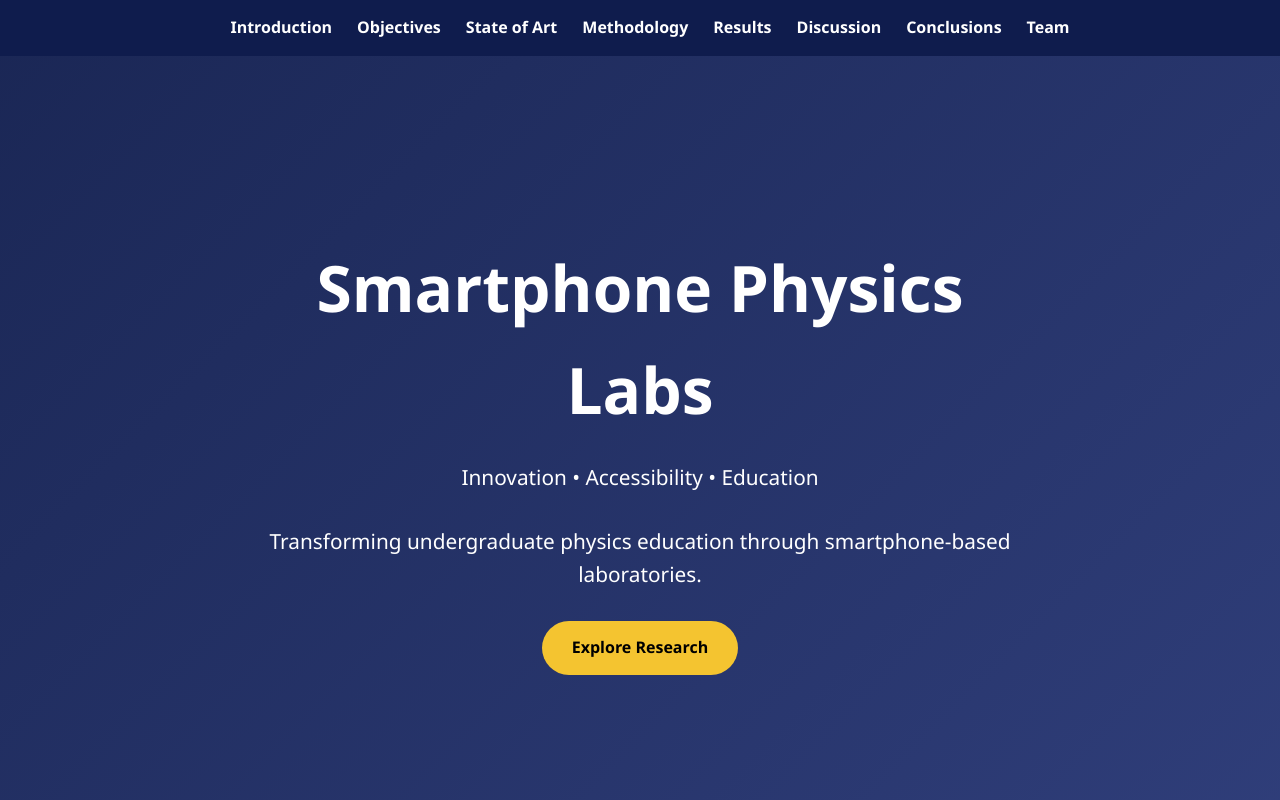
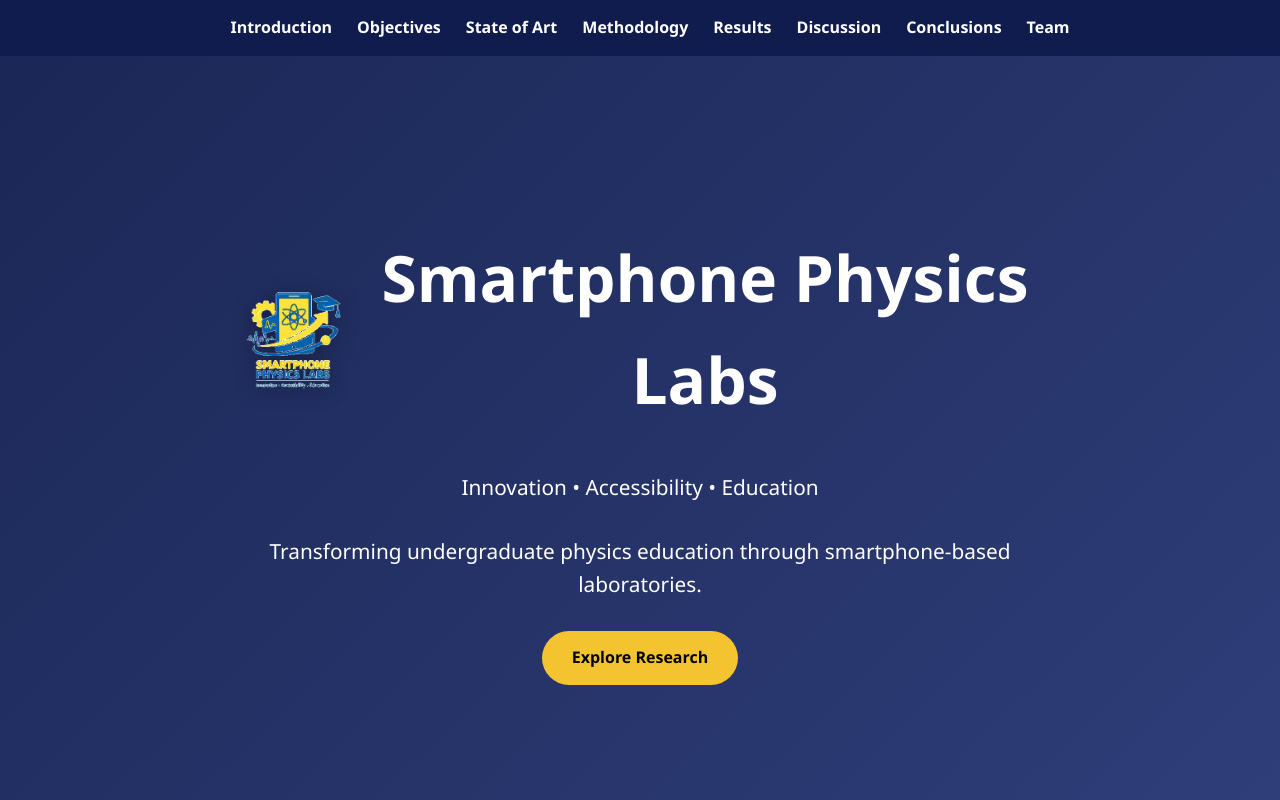
Before and after one commit to gjcabrera-ramos/SmartIPLs-Project, a plain HTML site: page index.html in a window 1280 px wide. Shown: the top 800 px of the page. Drawn offline with Linux system fonts and the light colour scheme.

Commit message:
Add title container with logo to index.html
Added a title container with logo and styling.

```diff
--- a/index.html
+++ b/index.html
@@ -73,6 +73,25 @@ padding:30px;
 .hero-content{
 
 max-width:800px;
+
+}
+  .title-container{
+
+display:flex;
+align-items:center;
+justify-content:center;
+gap:20px;
+
+margin-bottom:20px;
+
+}
+
+.title-container img{
+
+width:110px;
+height:auto;
+
+filter: drop-shadow(0px 4px 10px rgba(0,0,0,.3));
 
 }
 
@@ -233,7 +252,13 @@ text-align:center;
 
 <div class="hero-content">
 
+<div class="title-container">
+
+<img src="images/logo.png" alt="Smartphone Physics Labs Logo">
+
 <h1>Smartphone Physics Labs</h1>
+
+</div>
 
 <p>
 
```
